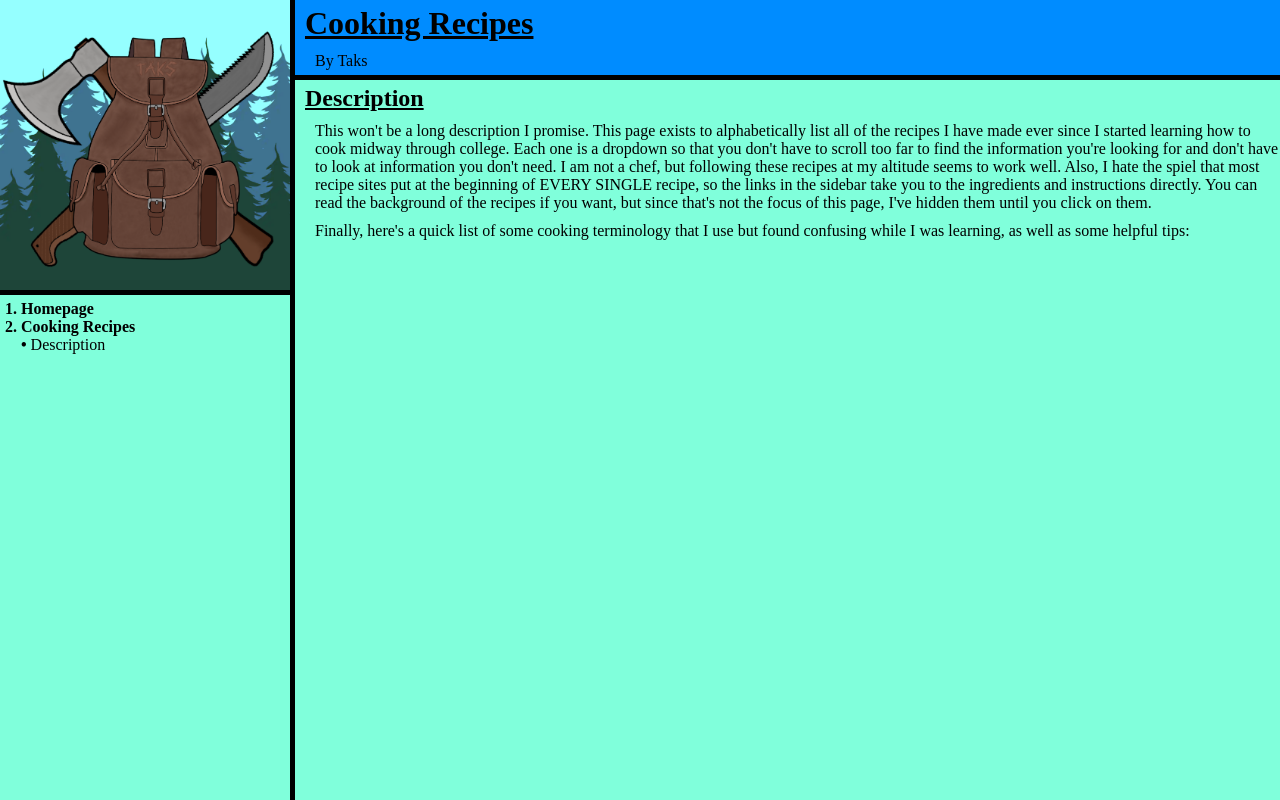
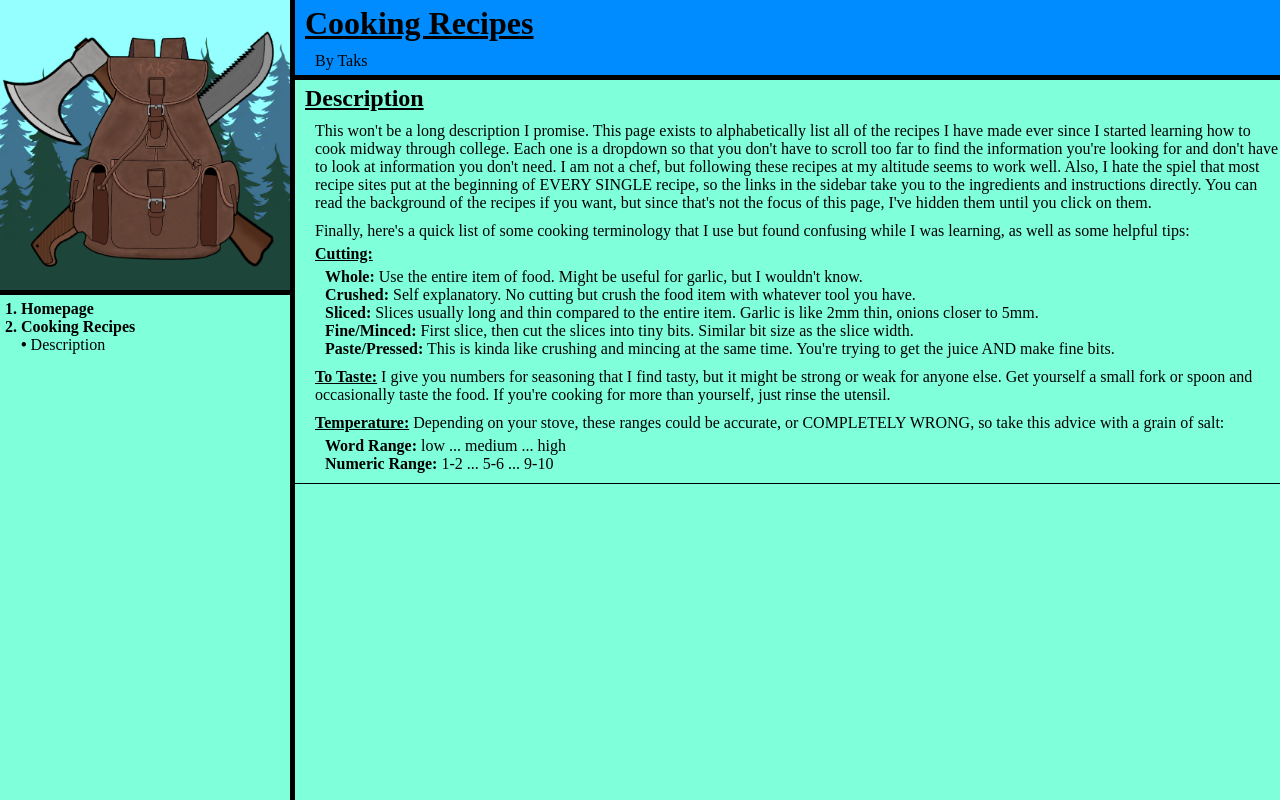
Before and after one commit to Taks396/taks396.github.io, a plain HTML site: page HTML Files/Cooking Recipes.html in a window 1280 px wide. Drawn offline with Linux system fonts and the light colour scheme.

Commit message:
Added terms and tips section to description of Cooking Recipes

```diff
--- a/CSS Styles/Base Style.css
+++ b/CSS Styles/Base Style.css
@@ -50,14 +50,20 @@ ol.sidebar {
     padding: 5px 0 0 21px;
 }
 
+ul.terms {
+    padding: 0 0 5px 30px;
+    list-style-type: none;
+}
+
 /* Page Stylization */
 h1, h2 {
     padding: 5px 0 5px 10px;
 	text-decoration: underline;
 }
 
-h3 {
-    padding: 0 0 0 10px;
+h4 {
+    padding: 0 0 5px 20px;
+	text-decoration: underline;
 }
 
 hr {
--- a/HTML Files/Cooking Recipes.html
+++ b/HTML Files/Cooking Recipes.html
@@ -37,8 +37,31 @@
             </p>
 
             <p>Finally, here's a quick list of some cooking terminology that I use but found confusing while I was learning, as well as some helpful tips:</p>
+
+            <h4>Cutting:</h4>
+            <ul class="terms">
+                <li><b>Whole:</b> Use the entire item of food. Might be useful for garlic, but I wouldn't know.</li>
+                <li><b>Crushed:</b> Self explanatory. No cutting but crush the food item with whatever tool you have.</li>
+                <li><b>Sliced:</b> Slices usually long and thin compared to the entire item. Garlic is like 2mm thin, onions closer to 5mm.</li>
+                <li><b>Fine/Minced:</b> First slice, then cut the slices into tiny bits. Similar bit size as the slice width.</li>
+                <li><b>Paste/Pressed:</b> This is kinda like crushing and mincing at the same time. You're trying to get the juice AND make fine bits.</li>
+            </ul>
+
+            <p><b><u>To Taste:</u></b> I give you numbers for seasoning that I find tasty, but it might be strong or weak for anyone else. Get yourself a small fork or spoon and occasionally taste the food. If you're cooking for more than yourself, just rinse the utensil.</p>
+
+            <p>
+                <b><u>Temperature:</u></b> Depending on your stove, these ranges could be accurate, or
+
+                <span title="Bijous house has an electric stove similar to our college apartment and it cooks things at a much lower temperature than the apartment.">COMPLETELY WRONG</span>,
+
+                so take this advice with a grain of salt:
+            </p>
+            <ul class="terms">
+                <li><b>Word Range:</b> low ... medium ... high</li>
+                <li><b>Numeric Range:</b> 1-2 ... 5-6 ... 9-10</li>
+            </ul>
+
+            <hr>
         </div>
-
-
     </body>
 </html>
```
